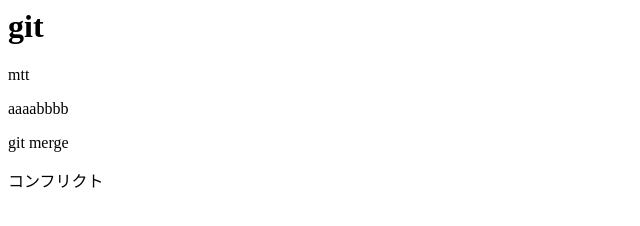
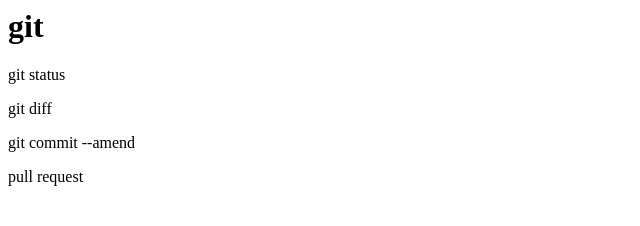
Before and after one commit to dainabeblog/git_tutolial, a plain HTML site: page index.html in a window 1280 px wide. Shown: the whole page, without its empty margins (0-640 px from the left). Drawn offline with Linux system fonts and the light colour scheme.

Commit message:
pull request

```diff
--- a/index.html
+++ b/index.html
@@ -1,5 +1,5 @@
-<h1>git</h1
-<p>mtt</p>
-aaaabbbb
-<p>git merge</p>
-コンフリクト
+<h1>git</h1>
+<p>git status</p>
+<p>git diff</p>
+<p>git commit --amend</p>
+<p>pull request</p>
```
